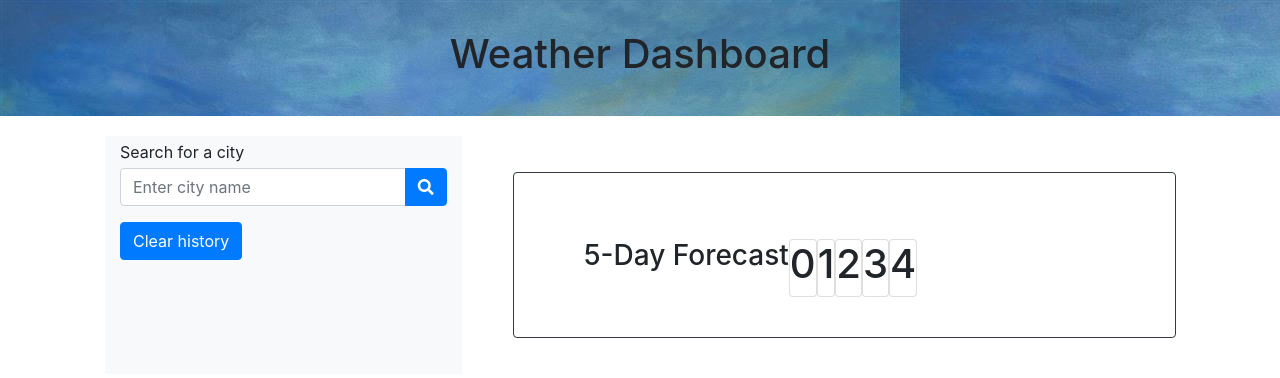
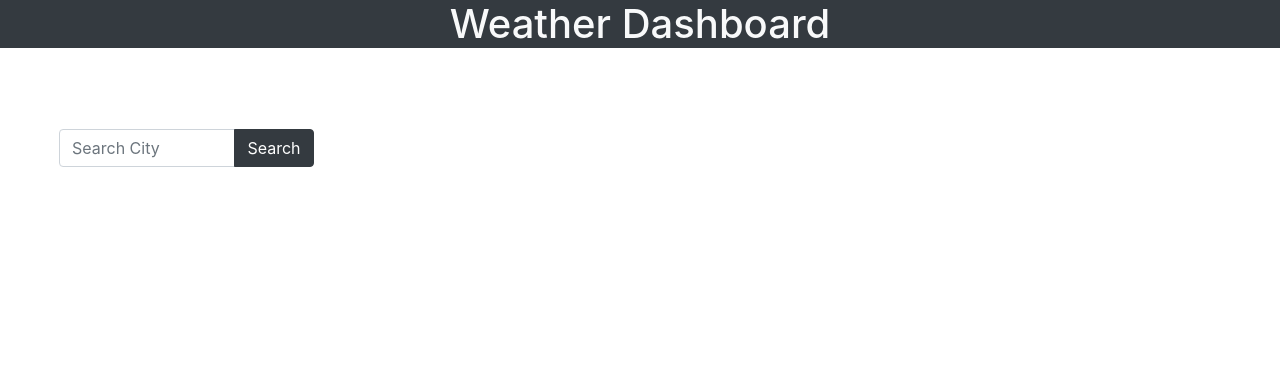
Before and after one commit to sawi4644/city-weather-dashboard, a plain HTML site: page index.html in a window 1280 px wide. Drawn offline with nearby package versions, Linux system fonts and the light colour scheme.

Commit message:
updating index.html

```diff
--- a/index.html
+++ b/index.html
@@ -5,76 +5,54 @@
     <meta charset="UTF-8">
     <meta name="viewport" content="width=device-width, initial-scale=1.0">
     <meta http-equiv="X-UA-Compatible" content="ie=edge">
-    <link rel="stylesheet" href="https://stackpath.bootstrapcdn.com/bootstrap/4.3.1/css/bootstrap.min.css">
-    <link rel="stylesheet" href="https://cdnjs.cloudflare.com/ajax/libs/font-awesome/5.11.2/css/all.min.css">
-    <link rel="stylesheet" href="./assets/style.css">
-    <title>Weather Forecast Dashboard</title>
+    <link rel="stylesheet" href="https://stackpath.bootstrapcdn.com/bootstrap/4.4.1/css/bootstrap.min.css"
+        integrity="sha384-Vkoo8x4CGsO3+Hhxv8T/Q5PaXtkKtu6ug5TOeNV6gBiFeWPGFN9MuhOf23Q9Ifjh" crossorigin="anonymous">
+    <link rel="stylesheet" href="assets/style.css">
+    <title>Weather Dashboard</title>
 </head>
 
 <body>
-    <div class="header">
+    <header class="bg-dark text-light" style="text-align: center;">
         <h1>Weather Dashboard</h1>
-    </div>
-    <div class="container">
+    </header>
+
+    <div class="container-fluid">
         <div class="row">
-            <div class="col-4 bg-light">
-                <p class="search-header my-1">Search for a city</p>
+            <div class="col-md-3 text-white" style="padding: 1.5rem;">
+
+                <h4>Search for a city: </h4>
+
                 <div class="input-group mb-3">
-                    <input id="city-input" type="text" class="form-control" placeholder="Enter city name"
-                        aria-label="Enter city name">
+                    <input type="text" class="form-control" placeholder="Search City" aria-label="Search City"
+                        aria-describedby="button-addon2" id="search-term">
+
                     <div class="input-group-append">
-                        <button class="btn btn-primary" type="button" id="search-button">
-                            <i class="fas fa-search"></i>
-                        </button>
+                        <button class="btn btn-dark search-button" type="button"
+                            id="button-addon2">Search</button>
                     </div>
                 </div>
-                <button class="btn btn-primary mb-3" type="button" id="clear">Clear history</button>
-                <form id="history"></form>
+
+                <ul id="city-list" style="list-style: none;"></ul>
             </div>
-            <div class="col-8">
-                <div class="row mr-0">
-                    <div class="col-12 border border-dark m-3 rounded">
-                        <div class="row">
-                            <div class="col-12">
-                                <span id="city-name" class="city-name align-middle"></span>
-                                <img id="current-pic" src="placeholder" alt="">
-                            </div>
-                <!--Update styling with Jquery-->
-                        <!-- </div>
-                        <div class="row">
-                            <div class="col-12">
-                                <p id="temperature"></p>
-                            </div>
-                        </div>
-                        <div class="row">
-                            <div class="col-12">
-                                <p id="humidity"></p>
-                            </div>
-                        </div>
-                        <div class="row">
-                            <div class="col-12">
-                                <p id="wind-speed"></p>
-                            </div>
-                        </div>
-                        <div class="row">
-                            <div class="col-12 d-flex">
-                                <p id="UV-index"></p>
-                            </div>
-                        </div>
-                    </div>
-                </div> -->
-                <div class="container">
-                    <div class="row" id="5day">
-                        <h3>5-Day Forecast</h3>
 
-                    </div>
+            <div class="col-sm-1 mr-n5"></div>
+            <div class="main-content col-md-8" style="padding: 1.5rem;">
+                <div class="jumbotron bg-transparent" id="current-day-forecast"
+                    style="padding-top: 1.5rem; padding-bottom: 1.5rem">
+                </div>
+
+                <div class="jumbotron bg-transparent" style="padding-top: 1.5rem; padding-bottom: 1.5rem">
+                    <div class="row" id="five-day-forecast"></div>
                 </div>
             </div>
         </div>
     </div>
-
-    <script src="https://cdnjs.cloudflare.com/ajax/libs/jquery/3.2.1/jquery.min.js"></script>
-    <script src="./assets/script.js"></script>
+    </div>
+    </div>
+    <script src="https://code.jquery.com/jquery.js"></script>
+    <script src="https://cdnjs.cloudflare.com/ajax/libs/moment.js/2.24.0/moment.min.js"></script>
+    <script src="https://cdnjs.cloudflare.com/ajax/libs/twitter-bootstrap/4.0.0/js/bootstrap.bundle.min.js"></script>
+    <script src="javascript/script.js"></script>
+    <script src="javascript/querys.js"></script>
 </body>
-
 </html>
```
